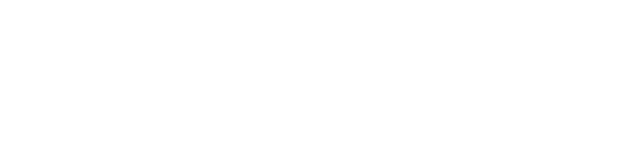
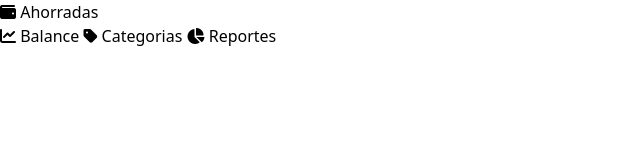
Before and after one commit to AnaCPetrasso/AhorrADAs, a plain HTML site: page index.html in a window 1280 px wide. Shown: the whole page, without its empty margins (0-640 px from the left). Drawn offline with nearby package versions, Linux system fonts and the light colour scheme.

Commit message:
create navbar html

```diff
--- a/index.html
+++ b/index.html
@@ -10,7 +10,33 @@
     <title>AhorrADAs</title>
 </head>
 <body>
-
+    <nav class="navbar" role="navigation" aria-label="main navigation">
+        <div >
+            <a class="navbarTitle"><i class="fa-solid fa-wallet"></i>
+                Ahorradas
+            </a>
+            <!-- burger menu -->
+            <a role="button" class="navbarBurger" aria-label="menu" >
+                <span aria-hidden="true"></span>
+                <span aria-hidden="true"></span>
+                <span aria-hidden="true"></span>
+            </a>
+        </div>
+        <div id="navbarMenu" class="navbarMenu">
+            <div class="">
+                <a class="navbarItem"> <i class="fa-solid fa-chart-line"></i>
+                    Balance
+                </a>
+                <a class="navbarItem"> <i class="fa-solid fa-tag"></i>
+                    Categorias
+                </a>
+                <a class="navbarItem"> <i class="fa-solid fa-chart-pie"></i>
+                    Reportes
+                </a>
+            </div>
+        </div>
+        </div>
+    </nav>
     <script src="js/script.js"></script>
 </body>
 </html>
```
